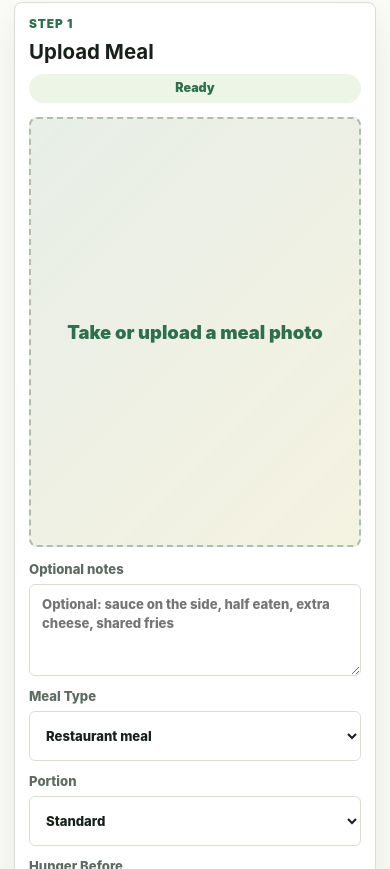
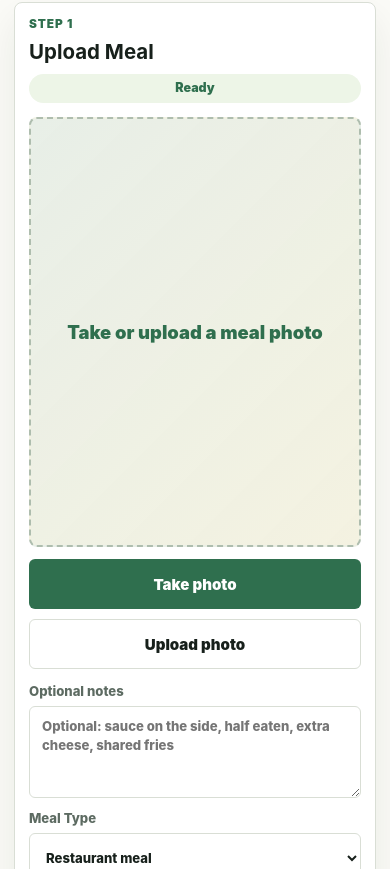
Before and after one commit to vicarious70/you-are-what-you-eat-app, a plain HTML site: page index.html in a window 390 px wide. Shown: the part 592-1461 px from the top of the page. Drawn offline with Linux system fonts and the light colour scheme.

Commit message:
Add files via upload

```diff
--- a/app.js
+++ b/app.js
@@ -501,6 +501,7 @@ async function analyzeMeal({ save = true } = {}) {
 
 function clearMeal() {
   $("#mealPhoto").value = "";
+  $("#cameraPhoto").value = "";
   $("#mealDescription").value = "";
   selectedMealImage = "";
   $("#preview").removeAttribute("src");
@@ -526,7 +527,7 @@ function renderPlanner() {
 function bindPhotoPreview() {
   const zone = $(".upload-zone");
 
-  $("#mealPhoto").addEventListener("change", (event) => {
+  const handlePhotoChange = (event) => {
     const file = event.target.files?.[0];
     if (!file) return;
 
@@ -545,7 +546,10 @@ function bindPhotoPreview() {
     });
 
     reader.readAsDataURL(file);
-  });
+  };
+
+  $("#mealPhoto").addEventListener("change", handlePhotoChange);
+  $("#cameraPhoto").addEventListener("change", handlePhotoChange);
 }
 
 function bindEvents() {
--- a/index.html
+++ b/index.html
@@ -51,11 +51,21 @@
             <span id="scanStatus" class="scan-status">Ready</span>
           </div>
 
-          <label class="upload-zone" for="mealPhoto">
-            <input type="file" id="mealPhoto" accept="image/*" capture="environment" />
+          <div class="upload-zone">
             <img id="preview" alt="" />
             <span id="uploadText">Take or upload a meal photo</span>
-          </label>
+          </div>
+
+          <div class="photo-actions">
+            <label class="photo-action" for="cameraPhoto">
+              Take photo
+              <input type="file" id="cameraPhoto" accept="image/*" capture="environment" />
+            </label>
+            <label class="photo-action" for="mealPhoto">
+              Upload photo
+              <input type="file" id="mealPhoto" accept="image/*" />
+            </label>
+          </div>
 
           <div class="meal-context">
             <label class="wide-field">
--- a/styles.css
+++ b/styles.css
@@ -287,14 +287,6 @@ textarea {
   background:
     linear-gradient(135deg, rgba(47, 111, 78, 0.08), rgba(224, 180, 91, 0.12)),
     #f7faf4;
-  cursor: pointer;
-}
-
-.upload-zone input {
-  position: absolute;
-  inset: 0;
-  opacity: 0;
-  cursor: pointer;
 }
 
 .upload-zone img {
@@ -324,6 +316,40 @@ textarea {
   color: #fff;
   background: rgba(23, 32, 27, 0.72);
   border-radius: 6px;
+}
+
+.photo-actions {
+  display: grid;
+  grid-template-columns: repeat(2, minmax(0, 1fr));
+  gap: 10px;
+  margin-top: 12px;
+}
+
+.photo-action {
+  min-height: 50px;
+  display: grid;
+  place-items: center;
+  border-radius: 6px;
+  color: #fff;
+  background: var(--green);
+  font-size: 0.94rem;
+  font-weight: 900;
+  text-align: center;
+  cursor: pointer;
+}
+
+.photo-action + .photo-action {
+  color: var(--ink);
+  background: #fff;
+  border: 1px solid var(--line);
+}
+
+.photo-action input {
+  position: absolute;
+  width: 1px;
+  height: 1px;
+  opacity: 0;
+  pointer-events: none;
 }
 
 .meal-context,
@@ -762,6 +788,7 @@ textarea {
 
   .meal-context,
   .profile-form,
+  .photo-actions,
   .impact-cards,
   .vital-signals,
   .result-grid,
```
